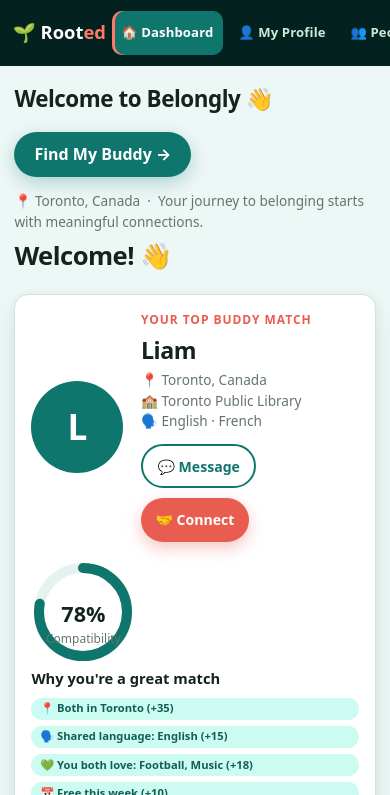
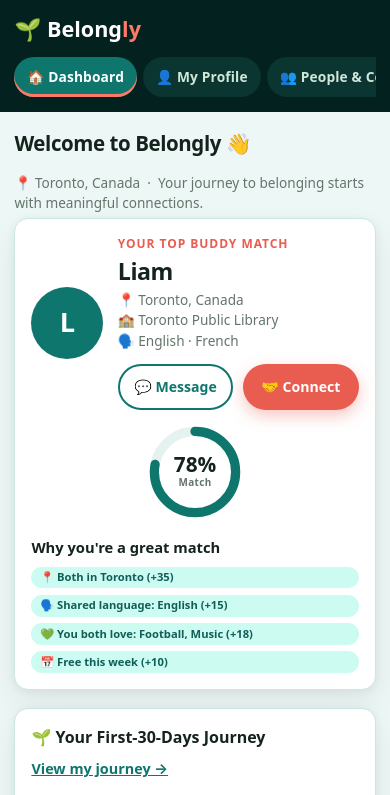
Before and after one commit to favour187/belongly, a plain HTML site: page index.html in a window 390 px wide. Shown: the top 795 px of the page. Drawn offline with Linux system fonts and the light colour scheme.

Commit message:
Professional mobile system v2: 2-row header, featured-match grid, ring fix, Belongly logo, honest AI labelling

```diff
--- a/index.html
+++ b/index.html
@@ -2,7 +2,8 @@
 <html lang="en">
 <head>
 <meta charset="UTF-8">
-<meta name="viewport" content="width=device-width, initial-scale=1.0">
+<meta name="viewport" content="width=device-width, initial-scale=1.0, viewport-fit=cover">
+<meta name="theme-color" content="#03211e">
 <title>Belongly — Nobody Should Have to Start Over Alone</title>
 <meta name="description" content="Belongly matches newcomers anywhere in the world with a verified local buddy, a First-30-Days journey, and a community that answers back.">
 <style>
@@ -110,13 +111,68 @@ footer{color:var(--muted);font-size:.87rem;border-top:1px solid var(--line);marg
     h1{font-size:1.35rem}
   }
   @media (hover:none){ .card:hover{transform:none} }
+
+  /* ===== Professional mobile system v2 ===== */
+  .mainnav{display:contents}
+  .featWrap{display:grid;grid-template-columns:92px 1.5fr auto 1.2fr;gap:1.1rem;align-items:center}
+  .featAvatar{width:92px!important;height:92px!important;font-size:2.1rem!important;background:#0f766e}
+  .featBtns{display:flex;gap:.6rem;margin-top:.8rem;flex-wrap:wrap}
+  .ringBox{position:relative;width:104px;height:104px;flex:none}
+  .ringLabel{position:absolute;inset:0;display:flex;flex-direction:column;align-items:center;justify-content:center}
+  .ringLabel b{font-size:1.3rem;line-height:1} .ringLabel small{color:var(--muted);font-size:.68rem;font-weight:700}
+  *{-webkit-tap-highlight-color:transparent} button{touch-action:manipulation}
+  @media (max-width:860px){
+    aside{flex-direction:column;align-items:stretch;flex-wrap:nowrap;overflow:visible;padding:.8rem .9rem .55rem;gap:.55rem}
+    aside>div:first-child{display:flex;align-items:center;justify-content:space-between}
+    .logo{font-size:1.35rem!important}
+    .mainnav{display:flex;gap:.4rem;overflow-x:auto;padding-bottom:.35rem;scrollbar-width:none;-webkit-overflow-scrolling:touch}
+    .mainnav::-webkit-scrollbar{display:none}
+    .navbtn{flex:0 0 auto;min-height:40px;padding:.5rem .8rem;font-size:.86rem;border-radius:999px;background:#0a3530}
+    .navbtn.active{background:#0f766e;box-shadow:inset 0 -3px 0 #ff7a66}
+    .topbar{gap:.6rem} .topbar h1{font-size:1.28rem}
+    .topbar>.btn{display:none}
+    #dashWelcome{font-size:1.55rem!important}
+    .featWrap{grid-template-columns:72px 1fr;gap:.9rem}
+    .featAvatar{width:72px!important;height:72px!important;font-size:1.7rem!important}
+    .featBtns{display:grid;grid-template-columns:1fr 1fr;width:100%}
+    .featBtns .btn{min-height:46px;display:grid;place-items:center}
+    .ringBox{grid-column:1/-1;justify-self:center;width:96px;height:96px}
+    .ringBox svg{width:96px;height:96px}
+    .featWhyWrap{grid-column:1/-1}
+    .panel h3{font-size:1.12rem;line-height:1.3}
+    .card h3{font-size:1rem}
+    .checks label{min-height:42px;align-items:center}
+    .quest input{width:22px;height:22px;flex:none}
+    .overlay{align-items:flex-end;padding:0}
+    .overlay .modal{width:100%;max-height:94vh;border-radius:20px 20px 0 0;padding:1.15rem 1.15rem calc(1.15rem + env(safe-area-inset-bottom))}
+    .pills,.pillrow{gap:.4rem}
+    #weekStepper{gap:.2rem}
+    .feed .item,.note{font-size:.92rem}
+  }
+  @media (max-width:380px){
+    .featBtns{grid-template-columns:1fr}
+    .stats{grid-template-columns:1fr 1fr}
+  }
+
+  @media (max-width:860px){
+    .app{grid-template-columns:minmax(0,1fr)}
+    aside,main{min-width:0;max-width:100vw}
+    .mainnav{max-width:100%;min-width:0}
+  }
+
+  @media (max-width:860px){
+    #dashWelcome{display:none}
+    .featBtns .btn{display:flex;align-items:center;justify-content:center;gap:.4rem}
+    .ringLabel small{font-size:.62rem;letter-spacing:.04em}
+  }
 </style>
 </head>
 <body>
 <div class="app">
   <!-- SIDEBAR -->
   <aside>
-    <div><div class="logo">🌱 Root<span>ed</span></div><div class="tagline">Nobody should have to start over alone.</div></div>
+    <div><div class="logo">🌱 Belong<span>ly</span></div><div class="tagline">Belong. Connect. Thrive.</div></div>
+    <nav class="mainnav">
     <button class="navbtn active" data-view="dash">🏠 Dashboard</button>
     <button class="navbtn" data-view="profile">👤 My Profile</button>
     <button class="navbtn" data-view="people">👥 People & Connections</button>
@@ -125,6 +181,7 @@ footer{color:var(--muted);font-size:.87rem;border-top:1px solid var(--line);marg
     <button class="navbtn" data-view="ask">💬 Ask a Local</button>
     <button class="navbtn" data-view="circles">⭕ Connection Circles</button>
     <button class="navbtn" data-view="safety">🛡️ Safety & Trust</button>
+    </nav>
     <div class="who" id="sidebarWho" onclick="go('profile')" style="cursor:pointer"><b>No profile yet</b><br>Tap to create yours<br><span style="color:#2dd4bf">● It takes 1 minute</span></div>
   </aside>
 
@@ -140,22 +197,22 @@ footer{color:var(--muted);font-size:.87rem;border-top:1px solid var(--line);marg
       <h2 style="font-size:clamp(1.6rem,3.6vw,2.3rem);margin-bottom:1.2rem" id="dashWelcome">Welcome! 👋</h2>
 
       <div class="panel" style="margin-bottom:1.1rem">
-        <div style="display:flex;gap:1.1rem;flex-wrap:wrap;align-items:center">
-          <div class="avatar" id="featAvatar" style="width:92px;height:92px;font-size:2.2rem;background:#0f766e">?</div>
-          <div style="flex:1;min-width:210px">
+        <div class="featWrap">
+          <div class="avatar featAvatar" id="featAvatar">?</div>
+          <div class="featInfo">
             <div style="color:#e85d4f;font-weight:800;font-size:.75rem;letter-spacing:.08em">YOUR TOP BUDDY MATCH</div>
             <h3 id="featName" style="font-size:1.45rem;margin:.2rem 0">Finding your match…</h3>
             <div class="meta" id="featMeta"></div>
-            <div style="display:flex;gap:.6rem;margin-top:.8rem;flex-wrap:wrap">
+            <div class="featBtns">
               <button class="btn ghost small" id="featMsg">💬 Message</button>
               <button class="btn small" id="featConnect" style="background:#e85d4f;box-shadow:0 6px 16px rgba(232,93,79,.35)">🤝 Connect</button>
             </div>
           </div>
-          <div style="text-align:center">
+          <div class="ringBox">
             <svg width="104" height="104" viewBox="0 0 104 104"><circle cx="52" cy="52" r="44" fill="none" stroke="#e6f2ef" stroke-width="10"/><circle id="featRing" cx="52" cy="52" r="44" fill="none" stroke="#0f766e" stroke-width="10" stroke-linecap="round" stroke-dasharray="276" stroke-dashoffset="276" transform="rotate(-90 52 52)"/></svg>
-            <div style="margin-top:-72px;font-size:1.35rem;font-weight:900" id="featScore">–</div><div class="meta" style="font-size:.75rem">Compatibility</div>
+            <div class="ringLabel"><b id="featScore">–</b><small>Match</small></div>
           </div>
-          <div style="flex:1;min-width:210px">
+          <div class="featWhyWrap">
             <b style="font-size:.92rem">Why you're a great match</b>
             <div id="featWhy" style="display:flex;flex-direction:column;gap:.4rem;margin-top:.5rem"></div>
           </div>
@@ -164,7 +221,7 @@ footer{color:var(--muted);font-size:.87rem;border-top:1px solid var(--line);marg
 
       <div class="panel" style="margin-bottom:1.1rem">
         <div style="display:flex;justify-content:space-between;align-items:center;flex-wrap:wrap;gap:.6rem">
-          <b>🌱 Your First-30-Days Journey</b><a href="#" onclick="go('journey');return false;" style="font-weight:700;font-size:.9rem">View my journey →</a>
+          <b>🌱 Your First-30-Days Journey</b><a href="#" onclick="go('journey');return false;" style="font-weight:700;font-size:.9rem;color:#0f766e">View my journey →</a>
         </div>
         <div id="weekStepper" style="display:grid;grid-template-columns:repeat(4,1fr);gap:.4rem;margin-top:1.1rem;text-align:center"></div>
         <div class="progress" style="margin-top:1rem"><i id="dashProgress" style="width:0%"></i></div>
@@ -336,11 +393,11 @@ footer{color:var(--muted);font-size:.87rem;border-top:1px solid var(--line);marg
   <p style="font-size:.92rem;margin:1rem 0 .5rem"><b>Suggested first meetup (public & safe):</b></p>
   <p class="meta" id="mMeet"></p>
   <div style="background:#f0fdfa;border:1.5px solid #99f6e4;border-radius:14px;padding:.85rem;margin-top:.9rem">
-    <b style="font-size:.9rem">✨ AI Icebreaker + Phrase Card</b> <span class="tag" style="margin-left:.3rem">Backboard-ready</span>
+    <b style="font-size:.9rem">✨ AI Icebreaker + Phrase Card</b> <span class="tag" style="margin-left:.3rem">Built-in · AI optional</span>
     <p class="meta" id="mIce" style="margin:.4rem 0"></p>
     <div id="mPhrases" style="display:flex;flex-direction:column;gap:.3rem;font-size:.88rem"></div>
     <button class="btn small light" id="mUseIce" style="margin-top:.6rem">Use this hello ↓</button>
-    <button class="btn small" id="mAiBtn" style="margin-top:.6rem;margin-left:.4rem">✨ Generate with Backboard AI</button>
+    <button class="btn small" id="mAiBtn" style="margin-top:.6rem;margin-left:.4rem">✨ Try a smarter hello (AI)</button>
     <p class="meta" id="mAiStatus" style="margin-top:.45rem;font-size:.78rem"></p>
   </div>
   <textarea id="mMsg" rows="3" style="margin-top:.8rem">Hi! I'm new here and Belongly matched us. Would you like to do the "Find our favourite lunch spot" quest together this week?</textarea>
@@ -462,9 +519,9 @@ async function generateWithBackboard(b, s){
     status.textContent="✅ Live AI (Backboard) — review it, edit anything, then Send Hello.";
     toast("✨ Backboard AI generated your hello!");
   }catch(e){
-    status.textContent="Built-in hello is ready below — live AI is unavailable right now (Backboard LLM credits may still need activating), so nothing is blocked.";
+    status.textContent="Using Belongly's built-in hello — it's ready below and works fully. (Live AI isn't enabled on this deployment right now.)";
     toast("Built-in hello ready — live AI unavailable, fallback used 🌱");
-  }finally{ btn.disabled=false; btn.textContent="✨ Generate with Backboard AI"; }
+  }finally{ btn.disabled=false; btn.textContent="✨ Try a smarter hello (AI)"; }
 }
 function renderFeatured(){
   const ranked=buddies.map(b=>({...b,s:score(b)})).sort((a,b)=>b.s.pts-a.s.pts);const b=ranked[0];if(!b)return;
```
